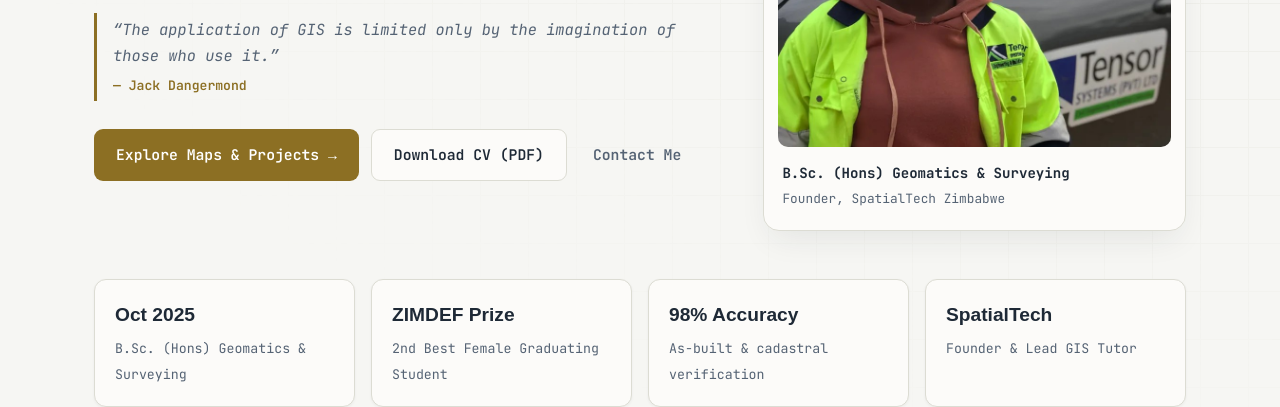
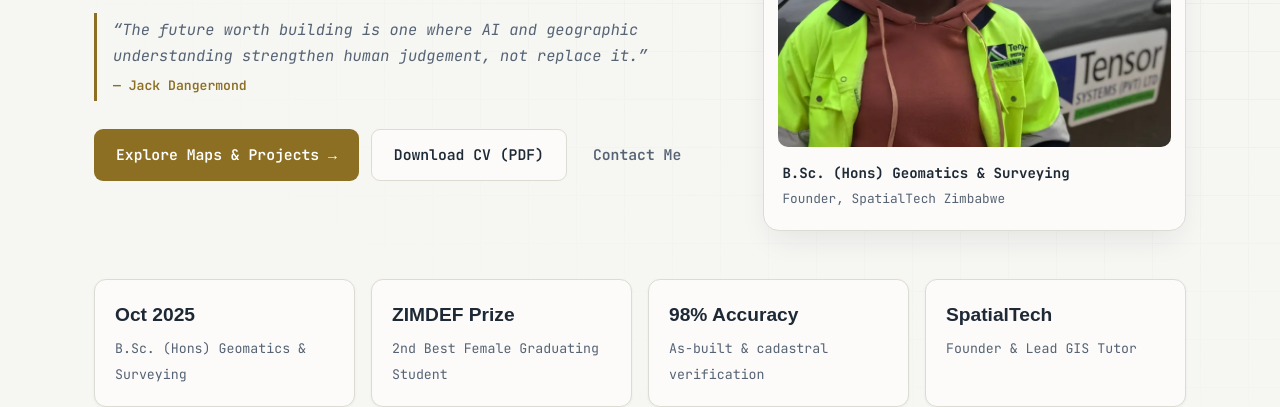
Before and after one commit to NMadhinga49/NMadhinga49.github.io, a plain HTML site: page index.html in a window 1280 px wide. Shown: the part 402-809 px from the top of the page. Drawn offline with Linux system fonts and the light colour scheme.

```diff
--- a/index.html
+++ b/index.html
@@ -70,7 +70,7 @@
             <h1>Nettey Madhinga</h1>
             <p class="hero-subtitle">Geomatics & Surveying Engineering | GIS, Remote Sensing & Cartography</p>
             <blockquote class="hero-quote">
-  “The application of GIS is limited only by the imagination of those who use it.”
+  “The future worth building is one where AI and geographic understanding strengthen human judgement, not replace it.”
   <cite>— Jack Dangermond</cite>
 </blockquote>
 
```
